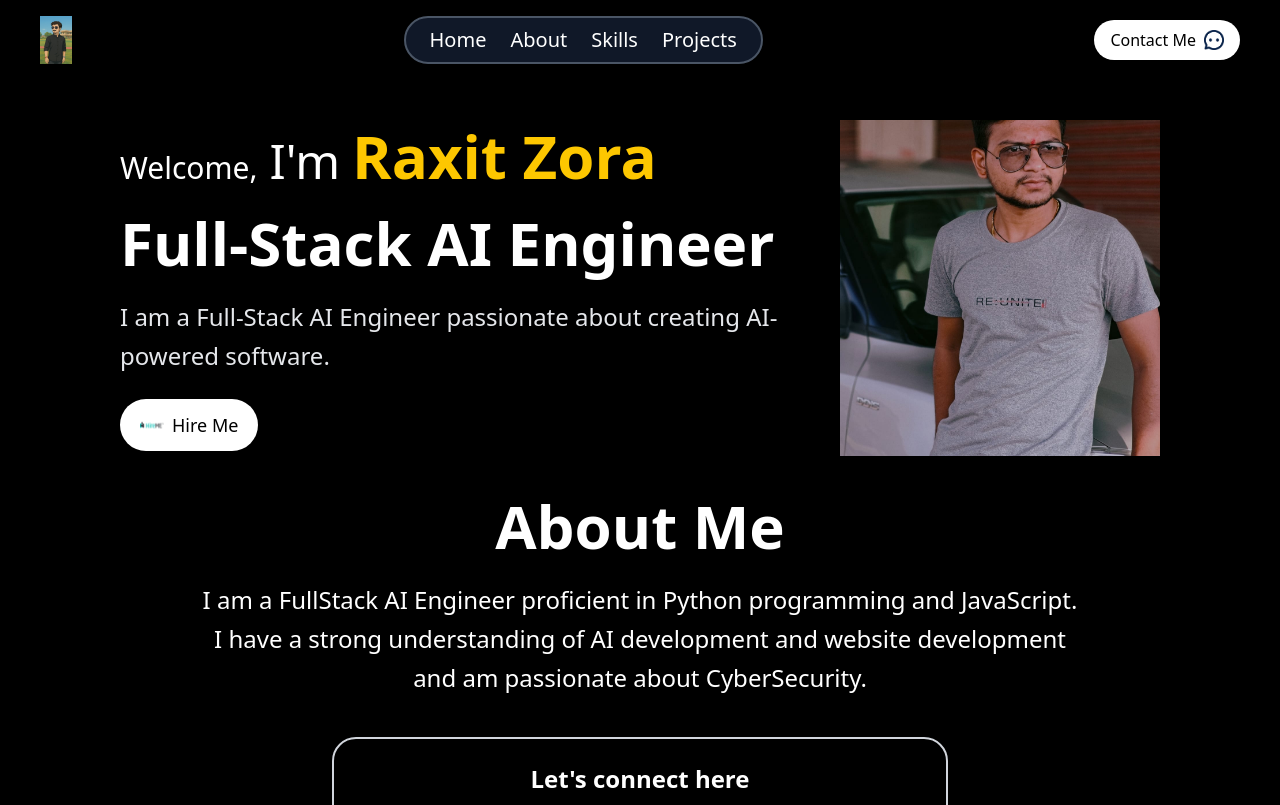
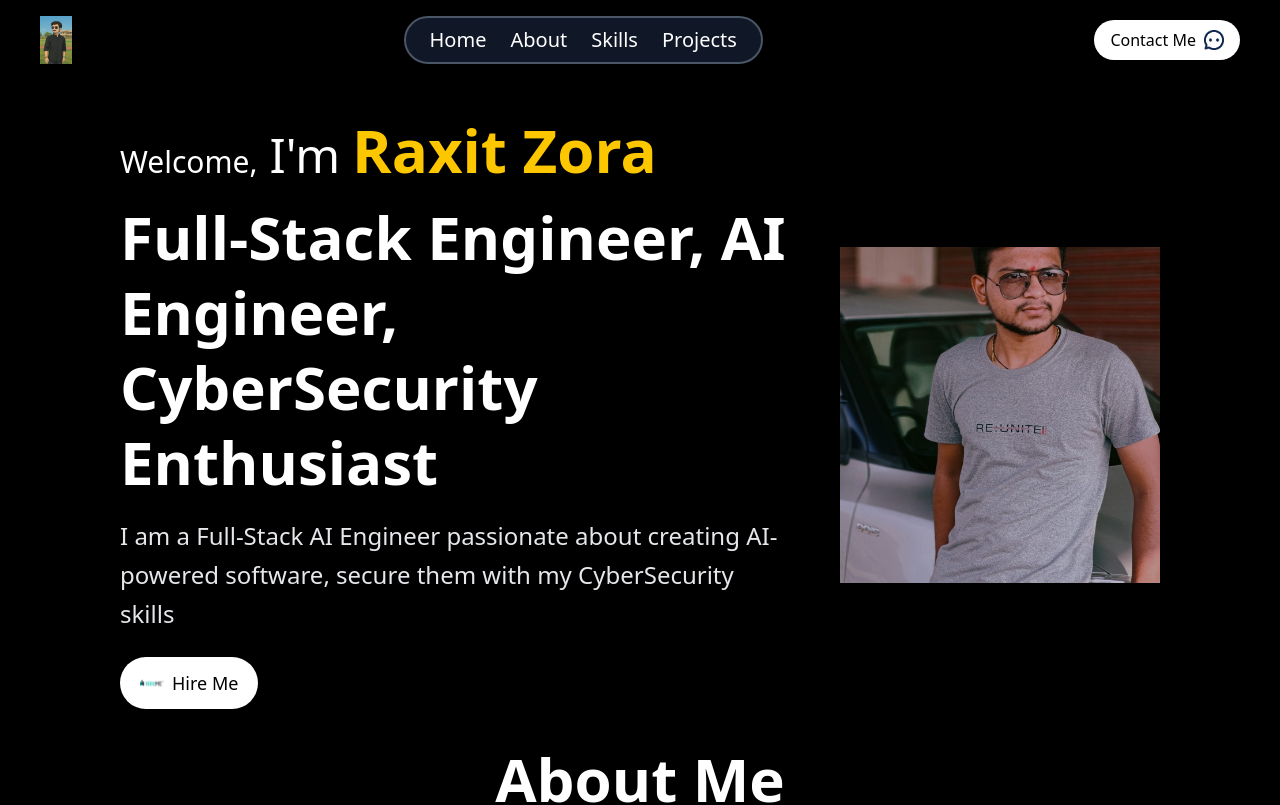
Before and after one commit to raxitzora/portfolio, a React (Vite) app: page / in a window 1280 px wide. Shown: the top 805 px of the page. Built offline with nearby package versions, Linux system fonts and the light colour scheme.

Commit message:
Update Intro.jsx

```diff
--- a/src/components/Intro/Intro.jsx
+++ b/src/components/Intro/Intro.jsx
@@ -20,11 +20,11 @@ const Intro = () => {
         </h1>
 
         <h2 className="text-4xl sm:text-5xl md:text-6xl font-extrabold text-white mt-4 sm:mt-5 leading-tight">
-          Full-Stack AI Engineer
+          Full-Stack Engineer, AI Engineer, CyberSecurity Enthusiast
         </h2>
 
         <p className="text-gray-200 font-light text-lg sm:text-xl md:text-2xl mt-4 leading-relaxed">
-          I am a Full-Stack AI Engineer passionate about creating AI-powered software.
+          I am a Full-Stack AI Engineer passionate about creating AI-powered software, secure them with my CyberSecurity skills
         </p>
 
         {/* Hire Me Button */}
```
